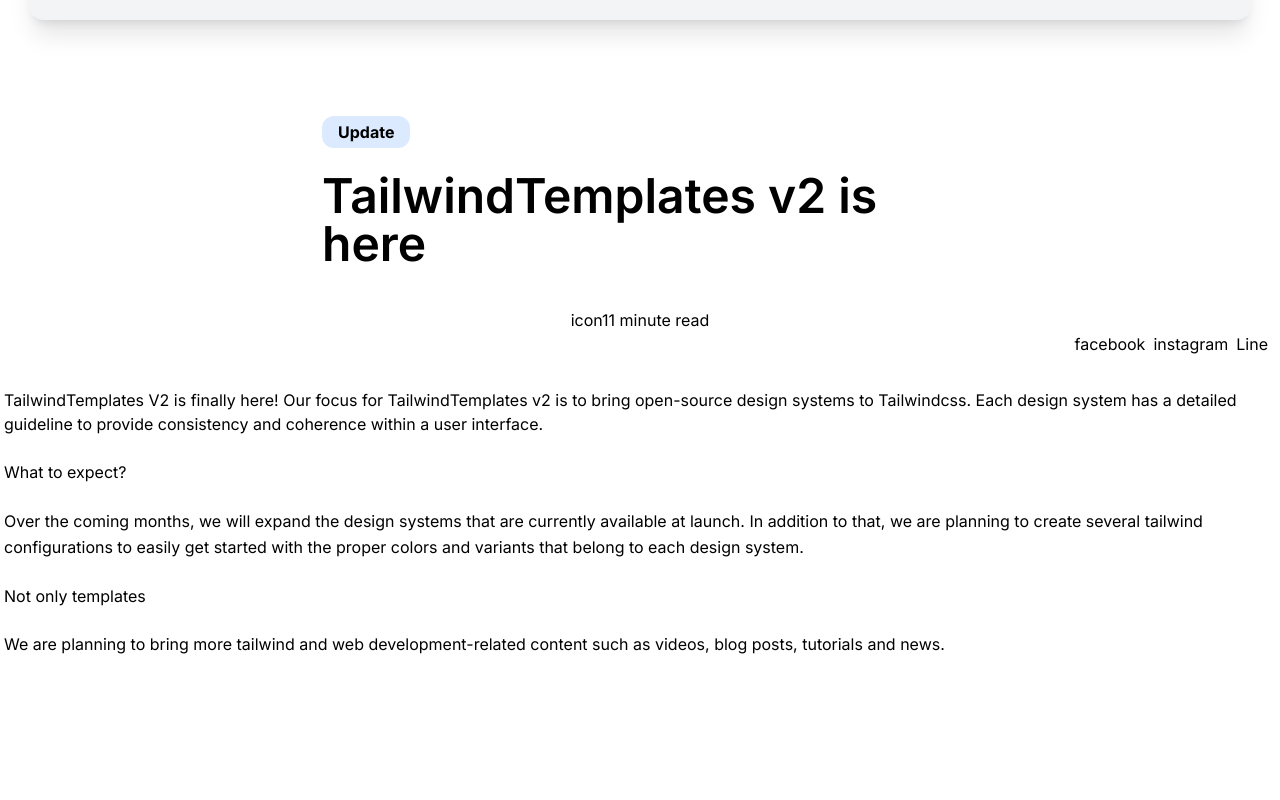
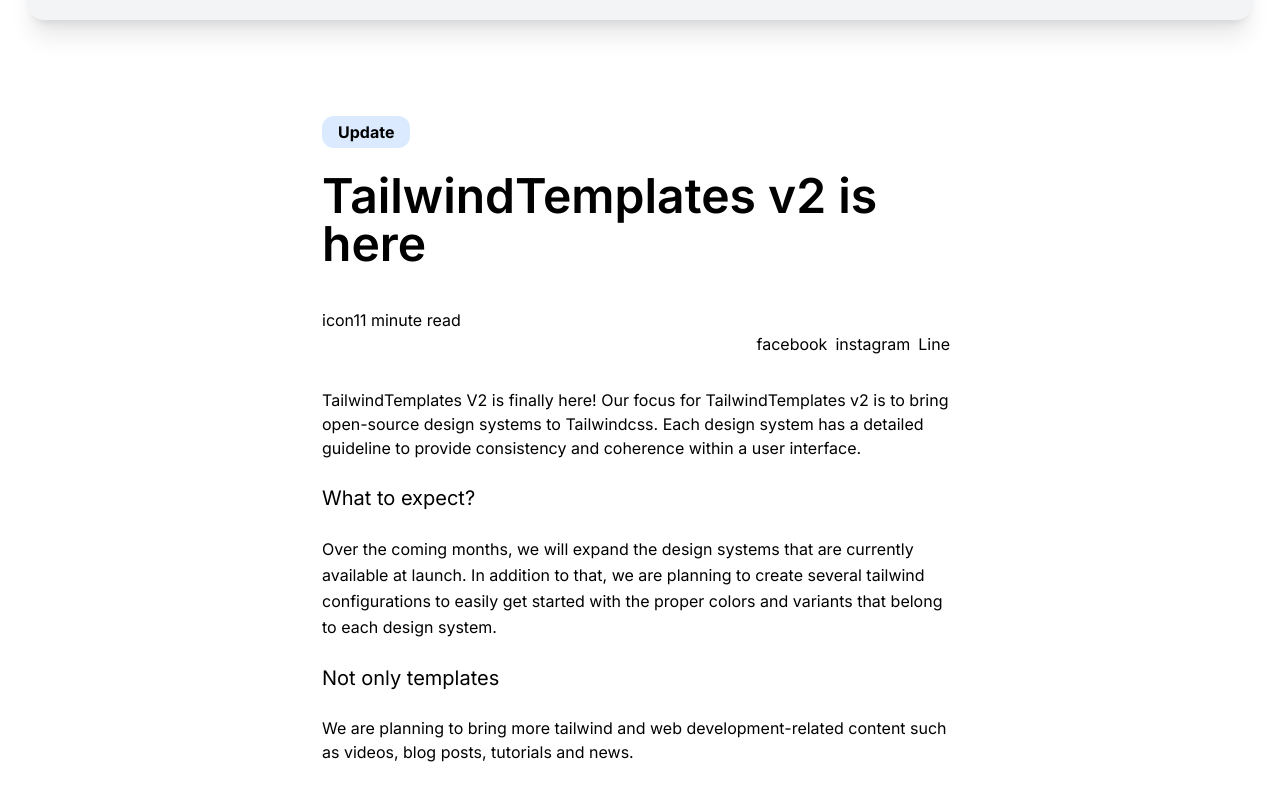
Before and after one commit to MinKhantAungThwin00/webTest, a Next.js app in the folder my-app/: page / in a window 1280 px wide. Shown: the part 632-1432 px from the top of the page. Built offline with nearby package versions, Linux system fonts and the light colour scheme.

Commit message:
change semi-final

```diff
--- a/my-app/app/page.tsx
+++ b/my-app/app/page.tsx
@@ -51,11 +51,10 @@
         <h1 className="text-3xl md:text-5xl text-ui-secondary font-semibold">
           TailwindTemplates v2 is here
         </h1>
-      </div>
 
         <section className="mt-10 mb-32">
-        <div className="flex justify-center items-center">
-          <div className="flex items-center">icon1</div>
+          <div className="flex justify-start">
+            <div className="">icon1</div>
             <p className=" text-ui-secondary ">1 minute read</p>
           </div>
           <div className="flex justify-end">
@@ -80,28 +79,34 @@
               </p>
             </div>
             <div className="header-block">
-            <h3 className="mb-6">What to expect?</h3>
+              <h3 className="text-xl">What to expect?</h3>
+
+              <br></br>
             </div>
             <div className="paragraph-block">
               <p className="mb-6 leading-relaxed">
-              Over the coming months, we will expand the design systems that are
-              currently available at launch. In addition to that, we are
+                Over the coming months, we will expand the design systems that
+                are currently available at launch. In addition to that, we are
                 planning to create several tailwind configurations to easily get
                 started with the proper colors and variants that belong to each
                 design system.&nbsp;
               </p>
             </div>
             <div className="header-block">
-            <h3 className="mb-6">Not only templates</h3>
+              <h3 className="text-xl">Not only templates</h3>
+              <br></br>
             </div>
             <div className="paragraph-block">
               <p className="mb-6 ">
-              We are planning to bring more tailwind and web development-related
-              content such as videos, blog posts, tutorials and news.&nbsp;
+                We are planning to bring more tailwind and web
+                development-related content such as videos, blog posts,
+                tutorials and news.&nbsp;
               </p>
             </div>
           </div>
         </section>
+      </div>
+
       {/* <div className="bg-primary">
         <footer className="mx-auto container px-6 pt-24 pb-16">
           <div className="grid lg:grid-cols-3 px-6 lg:px-0 gap-4">
```
Lines whose indentation alone changed are shown as unchanged.
